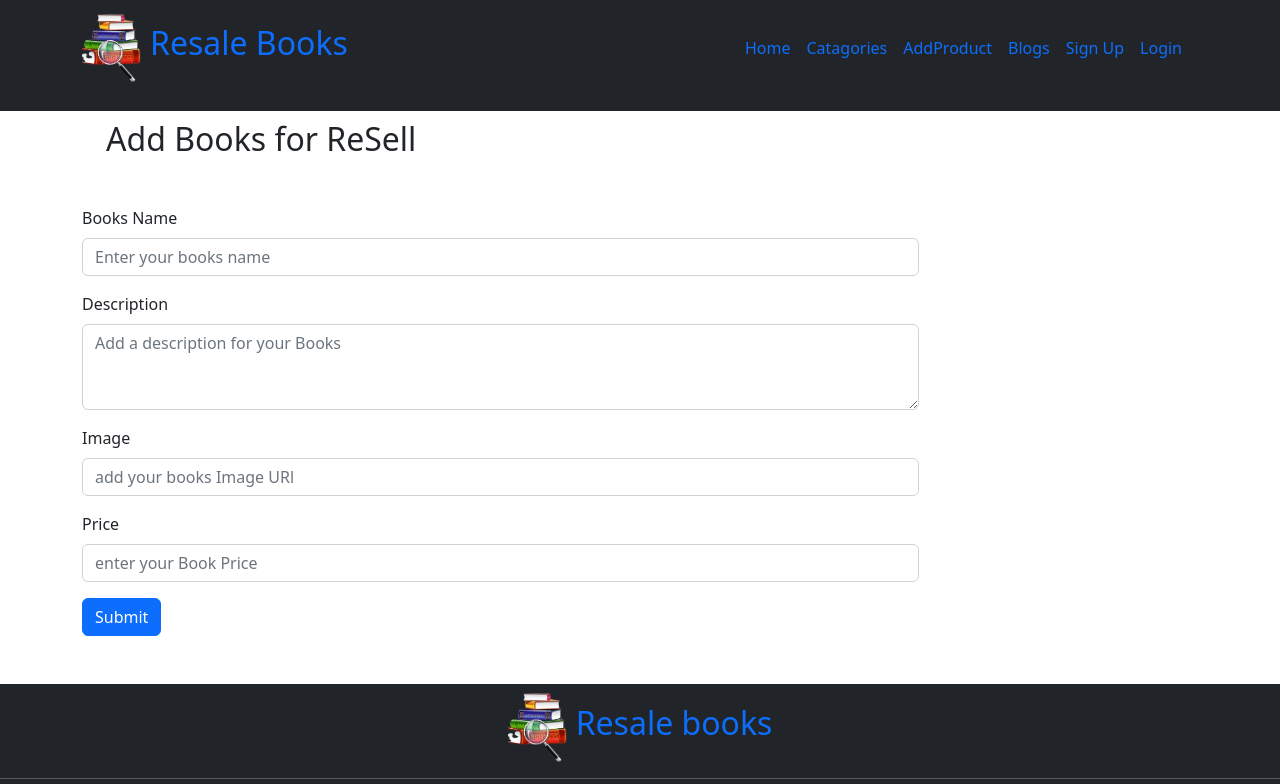
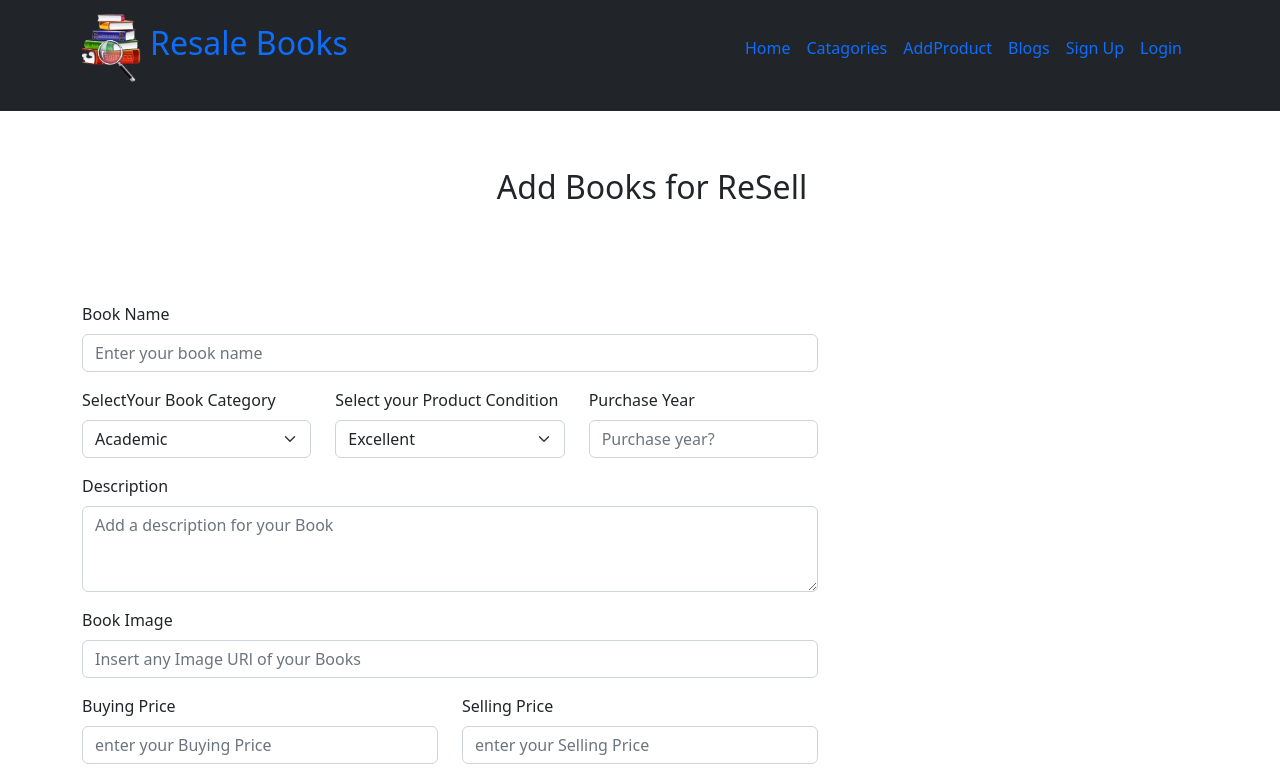
Before and after one commit to Anny27-pixel/resale-books-client, a React (Create React App) app: page /addProduct in a window 1280 px wide. Shown: the top 784 px of the page. Built offline with nearby package versions, Linux system fonts and the light colour scheme; no server answers.

Commit message:
useAdmin hooks created

```diff
--- a/package.json
+++ b/package.json
@@ -7,10 +7,12 @@
     "@testing-library/react": "^13.4.0",
     "@testing-library/user-event": "^13.5.0",
     "bootstrap": "^5.2.3",
+    "date-fns": "^2.29.3",
     "firebase": "^9.14.0",
     "react": "^18.2.0",
     "react-bootstrap": "^2.6.0",
     "react-countup": "^6.4.0",
+    "react-datepicker": "^4.8.0",
     "react-dom": "^18.2.0",
     "react-hot-toast": "^2.4.0",
     "react-router-dom": "^6.4.3",
--- a/src/Context/UserContext.js
+++ b/src/Context/UserContext.js
@@ -43,13 +43,12 @@ const UserContext = ({ children }) => {
     };
 
     useEffect(() => {
-        const unSubscribe = onAuthStateChanged(auth, (currentUser) => {
+        const unsubscribe = onAuthStateChanged(auth, (currentUser) => {
             setUser(currentUser);
             setLoading(false);
-            console.log(currentUser);
         });
         return () => {
-            unSubscribe();
+            unsubscribe();
         };
     }, [auth]);
 
--- a/src/pages/AddProduct/AddProduct.js
+++ b/src/pages/AddProduct/AddProduct.js
@@ -1,70 +1,126 @@
-import React from 'react';
+import { format } from 'date-fns';
+import React, { useContext } from 'react';
+import { Form } from "react-bootstrap";
 import toast from 'react-hot-toast';
 
+import { useNavigate } from 'react-router-dom';
+import { AuthContext } from '../../Context/UserContext';
+
 const AddProduct = () => {
+    const navigate = useNavigate();
+    const { user } = useContext(AuthContext);
+    const time = format(new Date(), "PPpp");
     const handleSubmit = (event) => {
         event.preventDefault();
         const form = event.target;
-        const name = form.ServiceName.value;
-        const image = form.image.value;
-        const description = form.description.value;
-        const pricing = form.pricing.value;
 
-        const service = {
-            id: parseInt(Math.random() * 100),
-            name: name,
-            img: image,
-            description,
-            pricing: pricing,
-            review: 0,
-            sell: 0,
+        const product = {
+            name: form.name.value,
+            condition: form.condition.value,
+            buyValue: form.buyValue.value,
+            sellValue: form.sellValue.value,
+            contact: form.contact.value,
+            purchaseYear: form.purchaseYear.value,
+            category: form.category.value,
+            image: form.image.value,
+            sellerID: user.uid,
+            sellerName: user.displayName,
+            sellerEmail: user.email,
+            postedTime: time,
         };
-        //console.log(service);
+        console.log(product);
 
-        fetch("https://tiffinbhai-server.vercel.app/addService", {
+        // //console.log(service);
+
+        fetch("http://localhost:5000/addProduct", {
             method: "POST",
             headers: {
                 "content-type": "application/json",
             },
-            body: JSON.stringify(service),
+            body: JSON.stringify(product),
         })
             .then((res) => res.json())
             .then((data) => {
-                toast.success("New Service Added")
-                // toast.success("New Service Added", {
-                //     position: "top-center",
-                //     autoClose: 5000,
-                //     hideProgressBar: false,
-                //     closeOnClick: true,
-                //     pauseOnHover: true,
-                //     draggable: true,
-                //     progress: undefined,
-                //     theme: "light",
-                // });
+                console.log(data);
+                toast.success("New Service Added");
                 form.reset();
+                navigate("/my-products");
             })
-            .catch((err) => console.log(err));
+            .catch((err) => {
+                console.error(err);
+            });
     };
+
     return (
         <div className="my-5">
             <div className="container mt-5 pt-5">
-                <div className="add-service-form-container">
-                    <div>
-                        <h2 className="mt-4 ps-4 mb-5">
-                            Add Books for ReSell
-                        </h2>
-                        <form onSubmit={handleSubmit} className="w-75">
+                <div className="title pt-5">
+                    <h2 className="mt-4 ps-4 mb-5 text-center">
+                        Add Books for ReSell
+                    </h2>
+                </div>
+
+                <div className="add-service-container pt-5 row">
+                    <div className="add-service-form-container col-12 col-md-8">
+                        <form onSubmit={handleSubmit} className="">
                             <div className="mb-3">
                                 <label htmlFor="exampleInputEmail1" className="form-label">
-                                    Books Name
+                                    Book Name
                                 </label>
                                 <input
                                     type="text"
-                                    name="ServiceName"
+                                    name="name"
                                     className="form-control"
-                                    placeholder="Enter your books name"
+                                    placeholder="Enter your book name"
                                     required
                                 />
+                            </div>
+
+                            <div className="row">
+                                <Form.Group className="col mb-3">
+                                    <Form.Label>SelectYour Book Category</Form.Label>
+                                    <Form.Select
+                                        aria-label="Default select example"
+                                        name="category"
+                                    >
+                                        <option value="1" selected>
+                                            Academic
+                                        </option>
+                                        <option value="2">Job preparation</option>
+                                        <option value="3">Novel</option>
+                                        <option value="4">Historical</option>
+                                    </Form.Select>
+                                </Form.Group>
+
+                                <Form.Group className="col mb-3">
+                                    <Form.Label>Select your  Product Condition</Form.Label>
+                                    <Form.Select
+                                        aria-label="Default select example"
+                                        name="condition"
+                                    >
+                                        <option value="excellent" selected>
+                                            Excellent
+                                        </option>
+                                        <option value="good">Good</option>
+                                        <option value="fair">Fair</option>
+                                    </Form.Select>
+                                </Form.Group>
+
+                                <div className="mb-3 col">
+                                    <label
+                                        htmlFor="exampleFormControlTextarea1"
+                                        className="form-label"
+                                    >
+                                        Purchase Year
+                                    </label>
+                                    <input
+                                        type="text"
+                                        name="purchaseYear"
+                                        className="form-control"
+                                        placeholder="Purchase year?"
+                                        required
+                                    />
+                                </div>
                             </div>
 
                             <div className="mb-3">
@@ -79,32 +135,78 @@ const AddProduct = () => {
                                     className="form-control"
                                     id="exampleFormControlTextarea1"
                                     rows="3"
-                                    placeholder="Add a description for your Books"
+                                    placeholder="Add a description for your Book"
                                     required
                                 ></textarea>
                             </div>
 
                             <div className="mb-3">
                                 <label htmlFor="exampleInputEmail1" className="form-label">
-                                    Image
+                                    Book  Image
                                 </label>
                                 <input
                                     type="text"
                                     name="image"
                                     className="form-control"
-                                    placeholder="add your books Image URl"
+                                    placeholder="Insert any Image URl of your Books"
                                     required
                                 />
                             </div>
+                            <div className="row">
+                                <div className="mb-3  col">
+                                    <label htmlFor="exampleInputEmail1" className="form-label">
+                                        Buying Price
+                                    </label>
+                                    <input
+                                        name="buyValue"
+                                        type="number"
+                                        className="form-control"
+                                        placeholder="enter your Buying Price"
+                                        required
+                                    />
+                                </div>
+                                <div className="mb-3 col">
+                                    <label htmlFor="exampleInputEmail1" className="form-label">
+                                        Selling Price
+                                    </label>
+                                    <input
+                                        name="sellValue"
+                                        type="number"
+                                        className="form-control"
+                                        placeholder="enter your Selling Price"
+                                        required
+                                    />
+                                </div>
+                            </div>
+
                             <div className="mb-3">
-                                <label htmlFor="exampleInputEmail1" className="form-label">
-                                    Price
+                                <label
+                                    htmlFor="exampleFormControlTextarea1"
+                                    className="form-label"
+                                >
+                                    User Location
                                 </label>
                                 <input
-                                    name="pricing"
-                                    type="number"
+                                    type="text"
+                                    name="location"
                                     className="form-control"
-                                    placeholder="enter your Book Price"
+                                    placeholder="Enter Selling Location"
+                                    required
+                                />
+                            </div>
+
+                            <div className="mb-3">
+                                <label
+                                    htmlFor="exampleFormControlTextarea1"
+                                    className="form-label"
+                                >
+                                    Phone Number
+                                </label>
+                                <input
+                                    type="text"
+                                    name="contact"
+                                    className="form-control"
+                                    placeholder="Enter Selling Location"
                                     required
                                 />
                             </div>
@@ -117,6 +219,7 @@ const AddProduct = () => {
                 </div>
             </div>
         </div>
+
     );
 };
 
--- a/src/pages/SignUp/SignUp.js
+++ b/src/pages/SignUp/SignUp.js
@@ -16,7 +16,9 @@ const SignUp = () => {
     const navigate = useNavigate();
 
     const addUserToDB = (user) => {
-        fetch("http://localhost:5000/addUser", {
+        // http://localhost:5000/addUser
+        // https://resale-books-server.vercel.app/user
+        fetch("https://resale-books-server.vercel.app/addUser", {
             method: "POST",
             headers: {
                 "content-type": "application/json",
```
Also changed, not shown: src/Hooks/useAdmin.js (added, +26 -0 lines), src/pages/AllCategories/AllCategories.js (added, +12 -0 lines), firebase.json (added), 2 other files (tests, documents, lock files or other folders).
